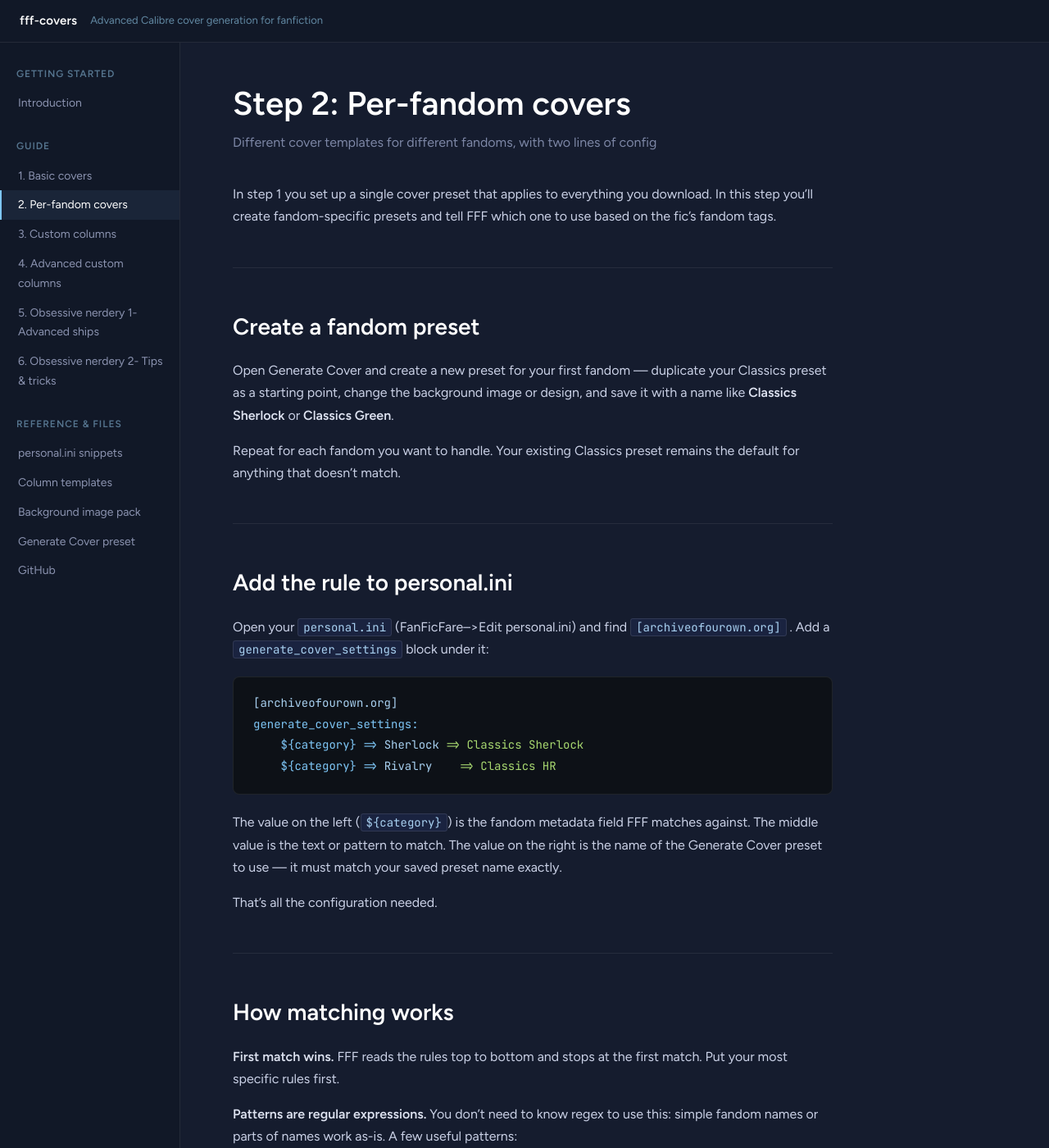
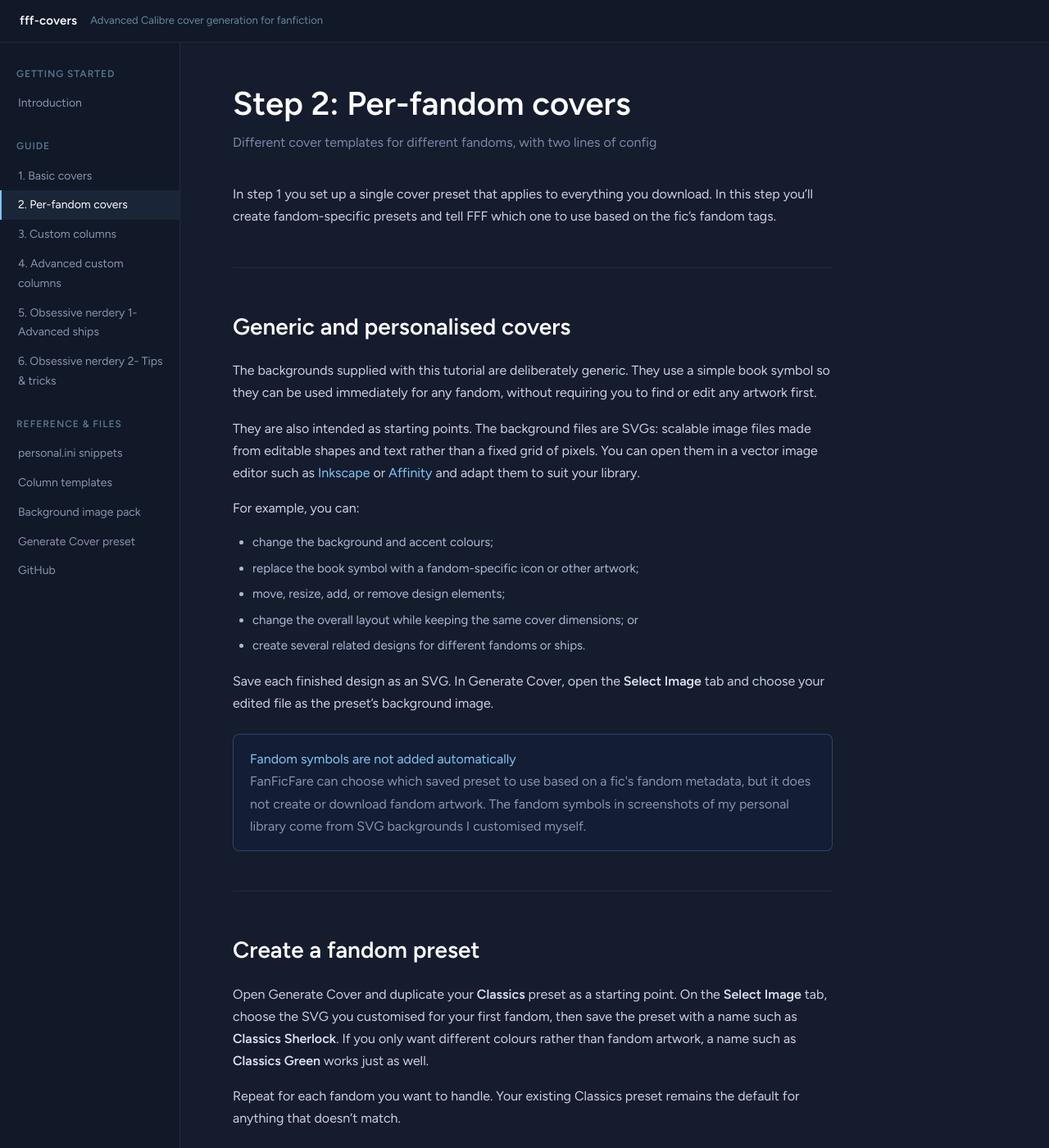
Before and after one commit to wordsandpics/fff-covers, a Jekyll site: the page built from per-fandom.md, in a window 1280 px wide and 1400 px high. Shown: the whole window at 82% size. Built offline with Jekyll 4.4.1, drawn with Linux system fonts in a browser that asks for light colours.

Commit message:
Explain custom fandom cover artwork

```diff
--- a/per-fandom.md
+++ b/per-fandom.md
@@ -6,9 +6,30 @@ subtitle: "Different cover templates for different fandoms, with two lines of co
 
 In step 1 you set up a single cover preset that applies to everything you download. In this step you'll create fandom-specific presets and tell FFF which one to use based on the fic's fandom tags.
 
+## Generic and personalised covers
+
+The backgrounds supplied with this tutorial are deliberately generic. They use a simple book symbol so they can be used immediately for any fandom, without requiring you to find or edit any artwork first.
+
+They are also intended as starting points. The background files are SVGs: scalable image files made from editable shapes and text rather than a fixed grid of pixels. You can open them in a vector image editor such as [Inkscape](https://inkscape.org/) or [Affinity](https://www.affinity.studio/get-affinity) and adapt them to suit your library.
+
+For example, you can:
+
+- change the background and accent colours;
+- replace the book symbol with a fandom-specific icon or other artwork;
+- move, resize, add, or remove design elements;
+- change the overall layout while keeping the same cover dimensions; or
+- create several related designs for different fandoms or ships.
+
+Save each finished design as an SVG. In Generate Cover, open the **Select Image** tab and choose your edited file as the preset's background image.
+
+<div class="callout note">
+  <div class="callout-title">Fandom symbols are not added automatically</div>
+  <p>FanFicFare can choose which saved preset to use based on a fic's fandom metadata, but it does not create or download fandom artwork. The fandom symbols in screenshots of my personal library come from SVG backgrounds I customised myself.</p>
+</div>
+
 ## Create a fandom preset
 
-Open Generate Cover and create a new preset for your first fandom — duplicate your Classics preset as a starting point, change the background image or design, and save it with a name like **Classics Sherlock** or **Classics Green**.
+Open Generate Cover and duplicate your **Classics** preset as a starting point. On the **Select Image** tab, choose the SVG you customised for your first fandom, then save the preset with a name such as **Classics Sherlock**. If you only want different colours rather than fandom artwork, a name such as **Classics Green** works just as well.
 
 Repeat for each fandom you want to handle. Your existing Classics preset remains the default for anything that doesn't match.
 
```
